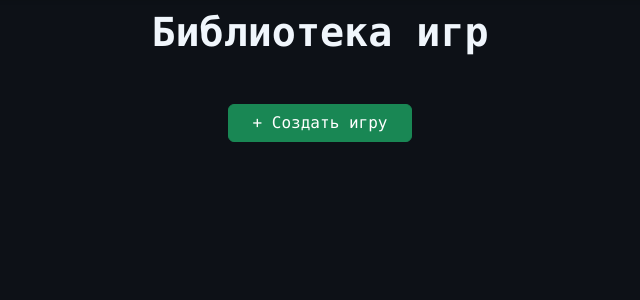
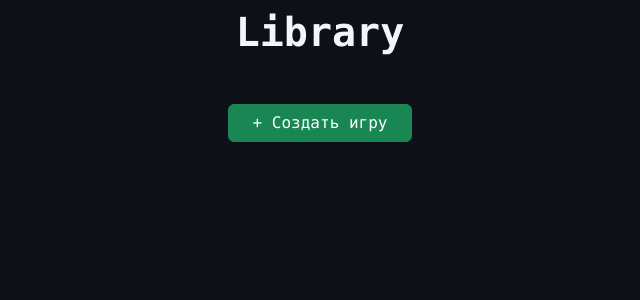
Before and after one commit to TheInnocent1983/steam-forum-repo, a Django app: page / in a window 1280 px wide. Shown: the part 56-356 px from the top of the page, without its empty margins (320-960 px from the left). Run offline with Django 4.2, Linux system fonts and the light colour scheme; data that the repository does not hold is empty.

Commit message:
Update game_list.html

```diff
--- a/forum/templates/forum/game_list.html
+++ b/forum/templates/forum/game_list.html
@@ -55,7 +55,7 @@
   }
 </style>
 {% endblock %} {% block content %}
-<h1 class="mb-5 text-center">Библиотека игр</h1>
+<h1 class="mb-5 text-center">Library</h1>
 
 <div class="text-center mb-4">
   <a href="{% url 'game_create' %}" class="btn btn-success px-4"> + Создать игру </a>
```
